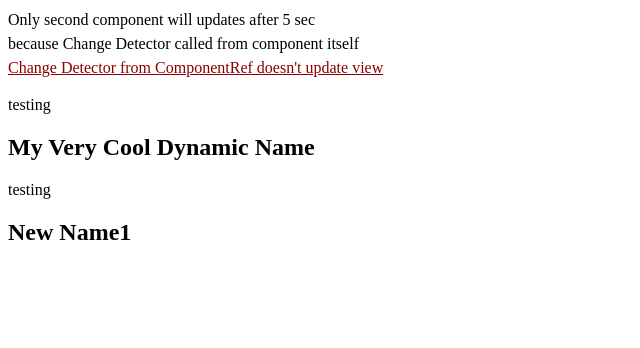
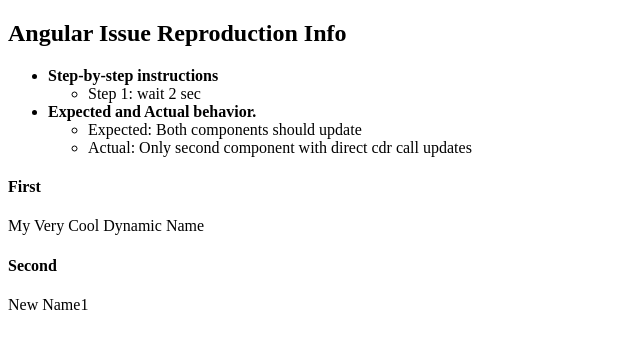
Before and after one commit to RolginRoman/ng-dynamic-components-cdr-repro, an Angular app: page / in a window 1280 px wide. Shown: the top 348 px of the page, without its empty margins (0-640 px from the left). Built offline with nearby package versions, Linux system fonts and the light colour scheme.

Commit message:
Dynamic component repro. Cdr from component factory doesn't update view

```diff
--- a/src/app/dynamic-wrapper/dynamic-wrapper.module.ts
+++ b/src/app/dynamic-wrapper/dynamic-wrapper.module.ts
@@ -13,6 +13,7 @@
 
     build(injector: Injector): [ComponentRef<DynamicComponent>, UpdateFn] {
         let component = this.componentFactory.resolveComponentFactory(DynamicComponent).create(injector);
+        component.instance.index = 'First';
         component.instance.name = 'My Very Cool Dynamic Name';
         return [component, (componentRef => component.instance.name = 'New Name')];
     }
@@ -26,7 +27,8 @@
 
     build(injector: Injector): [ComponentRef<DynamicComponent>, UpdateFn] {
         let component = this.componentFactory.resolveComponentFactory(DynamicComponent).create(injector);
-        component.instance.name = 'My Very Cool Dynamic Name 1'
+        component.instance.index = 'Second';
+        component.instance.name = 'My Very Cool Dynamic Name 1';
         return [component, (componentRef => component.instance.name = 'New Name1')];
     }
 }
--- a/src/app/dynamic-wrapper/dynamic-wrapper/dynamic-wrapper.component.html
+++ b/src/app/dynamic-wrapper/dynamic-wrapper/dynamic-wrapper.component.html
@@ -1,5 +1 @@
-<div>Only second component will updates after 5 sec</div>
-<div>because Change Detector called from component itself</div>
-<div class="issue">Change Detector from ComponentRef doesn't update view</div>
-
 <ng-container #view></ng-container>
--- a/src/app/dynamic-wrapper/dynamic-wrapper/dynamic-wrapper.component.ts
+++ b/src/app/dynamic-wrapper/dynamic-wrapper/dynamic-wrapper.component.ts
@@ -27,7 +27,7 @@
         this.builders.forEach((builder, index) => {
             let [componentRef, updateFn] = builder.build(this.injector);
             this.view.insert(componentRef.hostView);
-            timer(5000).subscribe(() => {
+            timer(2000).subscribe(() => {
                 updateFn(componentRef);
                 // only second component will updates and refresh DOM
                 index === 0 ? componentRef.changeDetectorRef.detectChanges() : componentRef.instance.cdr.detectChanges();
--- a/src/app/dynamic/dynamic/dynamic.component.html
+++ /dev/null
@@ -1,2 +0,0 @@
-<p>testing</p>
-<h2>{{name}}</h2>
--- a/src/app/dynamic/dynamic/dynamic.component.ts
+++ b/src/app/dynamic/dynamic/dynamic.component.ts
@@ -2,14 +2,18 @@
 
 @Component({
     selector: 'app-dynamic',
-    templateUrl: './dynamic.component.html',
-    styleUrls: ['./dynamic.component.css'],
+    template: `
+        <h4>{{index}}</h4>
+        <p>{{name}}</p>
+    `,
     changeDetection: ChangeDetectionStrategy.OnPush
 })
 export class DynamicComponent implements OnInit {
 
     @Input()
     public name: string;
+    @Input()
+    public index: string;
 
     constructor(public cdr: ChangeDetectorRef) {
     }
--- a/src/index.html
+++ b/src/index.html
@@ -8,6 +8,23 @@
     <link rel="icon" type="image/x-icon" href="favicon.ico">
 </head>
 <body>
+
+<article class="instructions">
+    <h1>Angular Issue Reproduction Info</h1>
+    <ul>
+        <li><b>Step-by-step instructions</b>
+            <ul>
+                <li>Step 1: wait 2 sec</li>
+            </ul>
+        </li>
+        <li><b>Expected and Actual behavior.</b>
+            <ul>
+                <li>Expected: Both components should update</li>
+                <li>Actual: Only second component with direct cdr call updates</li>
+            </ul>
+        </li>
+    </ul>
+</article>
 <app-root></app-root>
 </body>
 </html>
```
Also changed, not shown: src/app/dynamic/dynamic/dynamic.component.css (deleted). Lines whose indentation alone changed are shown as unchanged.
